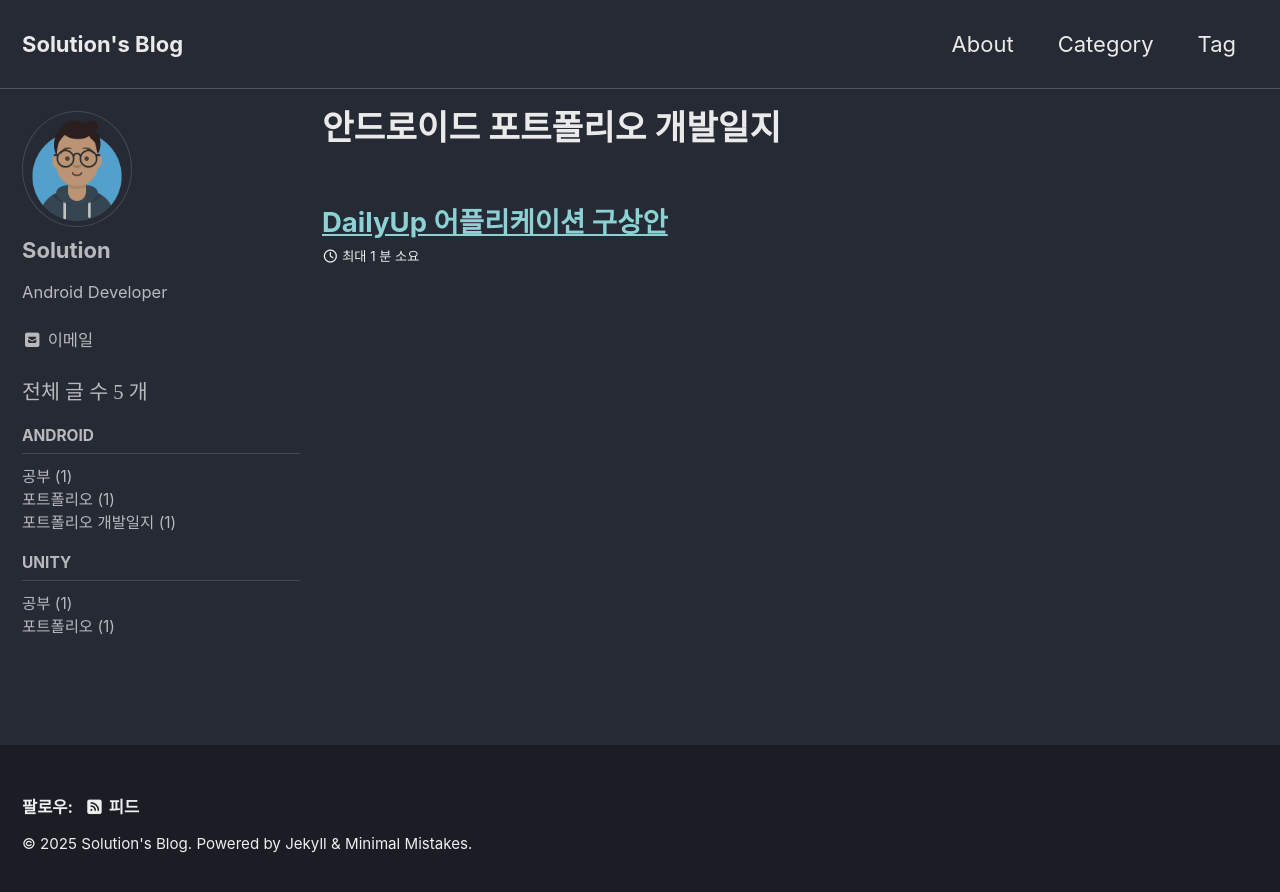
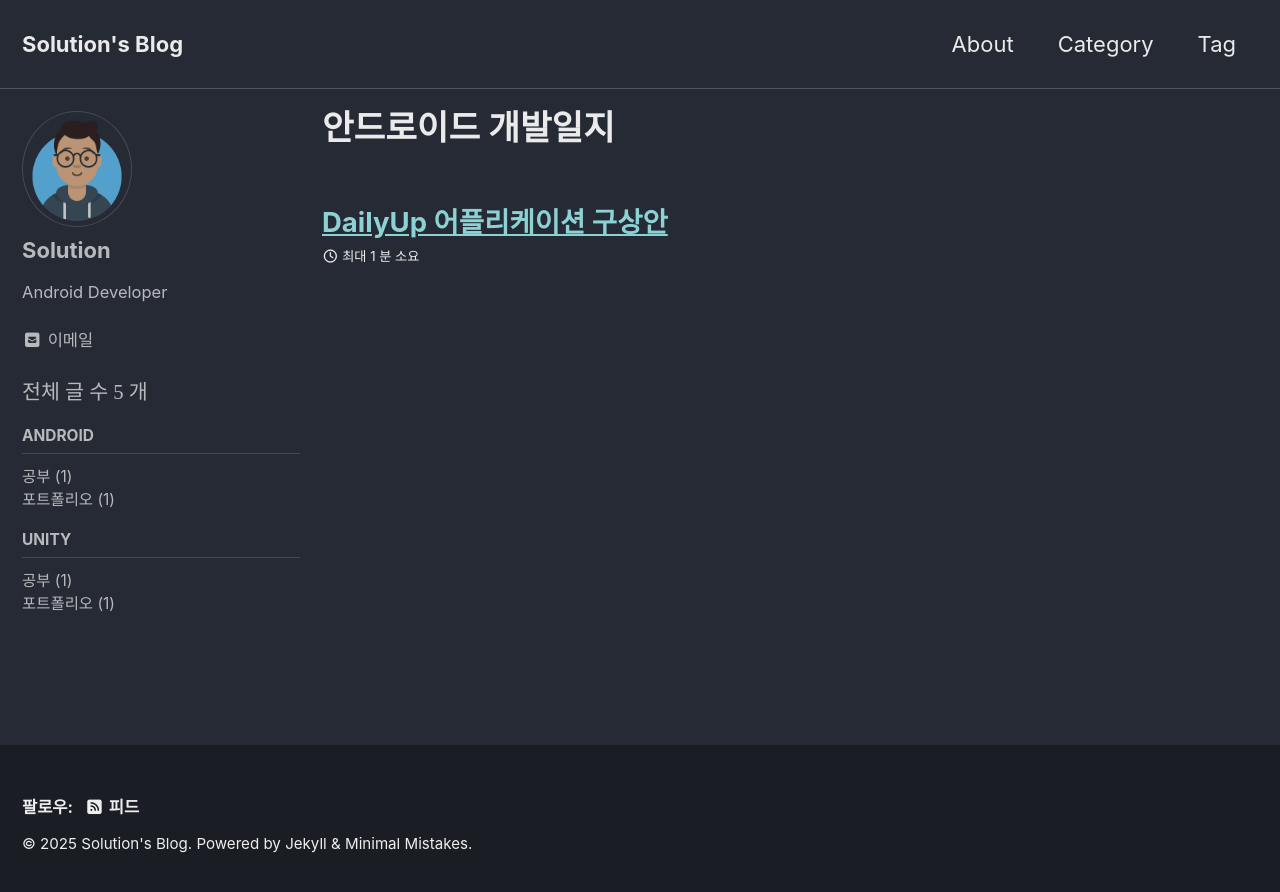
Before and after one commit to Solution4904/solution4904.github.io, a Jekyll site: the page built from _pages/categories/category-android-log.md, in a window 1280 px wide. Shown: the top 892 px of the page. Built offline with Jekyll 4.4.1, drawn with Linux system fonts in a browser that asks for light colours; cached includes are drawn as plain includes.

```diff
--- a/_includes/nav_list_main
+++ b/_includes/nav_list_main
@@ -31,7 +31,7 @@
             <ul>
                 {% for category in site.categories %}
                     {% if category[0] == "android-portfolio-log" %}
-                        <li><a href="/categories/android-portfolio-log" class="">포트폴리오 개발일지 ({{category[1].size}})</a></li>
+                        <li><a href="/categories/android-log" class="">개발일지 ({{category[1].size}})</a></li>
                     {% endif %}
                 {% endfor %}
             </ul>
--- a/_pages/categories/category-android-portfolio-log.md
+++ b/_pages/categories/category-android-log.md
@@ -1,11 +1,11 @@
 ---
-title: "안드로이드 포트폴리오 개발일지"
+title: "안드로이드 개발일지"
 layout: archive
-permalink: categories/android-portfolio-log
+permalink: categories/android-log
 author_profile: true
 sidebar_main: true
 ---
 
 
-{% assign posts = site.categories.android-portfolio-log %}
+{% assign posts = site.categories.android-log %}
 {% for post in posts %} {% include archive-single.html type=page.entries_layout %} {% endfor %}
```
Also changed, not shown: _posts/Android/Log/2025-05-28-DailyUp_Draft.md (renamed from _posts/Android/Portfolio_Log/2025-05-28-DailyUp_Draft.md, +2 -2 lines).
